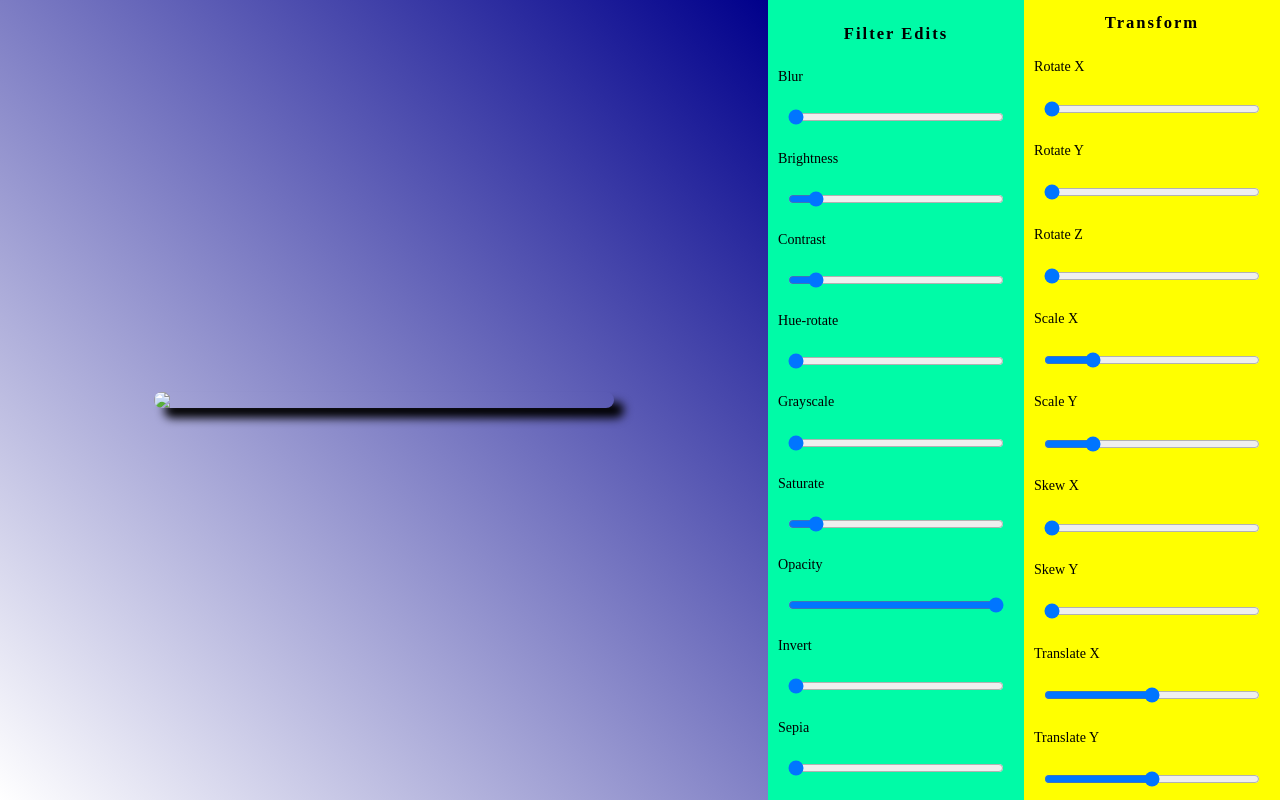
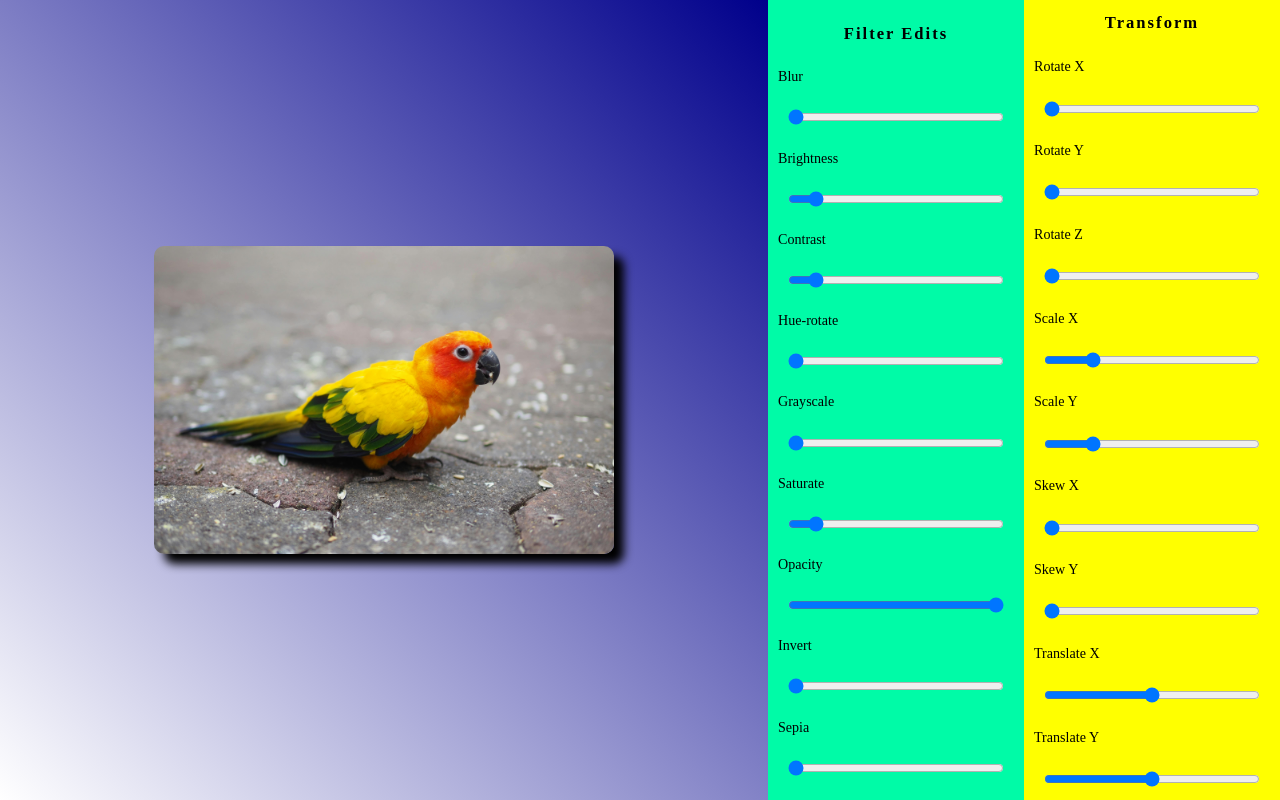
Before and after one commit to Bharadwaja-sahoo/Transform-and-Filter-Properties, a plain HTML site: page index.html in a window 1280 px wide. Drawn offline with Linux system fonts and the light colour scheme.

Commit message:
Update index.html

```diff
--- a/index.html
+++ b/index.html
@@ -10,7 +10,7 @@
 <body>
     <div id="container">
         <div id="containerImage">
-            <img src="../../ASSETS/PHOTO/parrot.jpg" id="img">
+            <img src="./parrot.jpg" id="img">
         </div>
         <div id="containerFilter">
             <p>Filter Edits</p>
```
